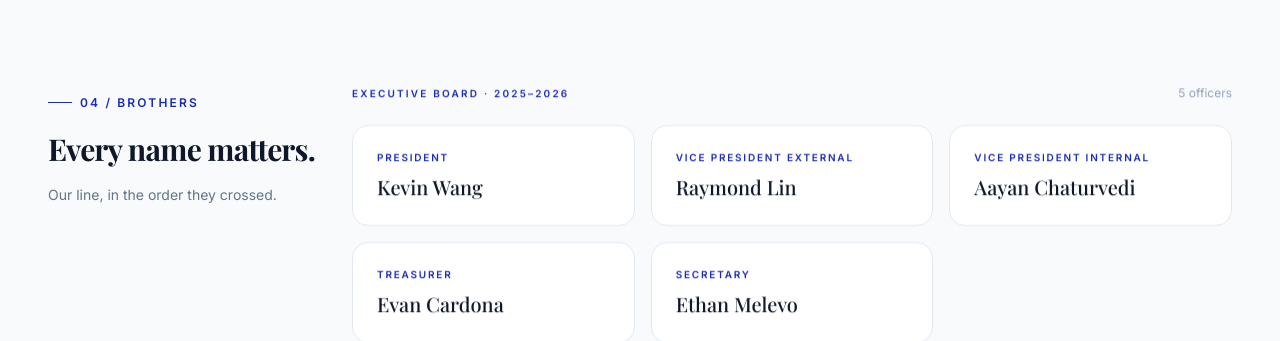
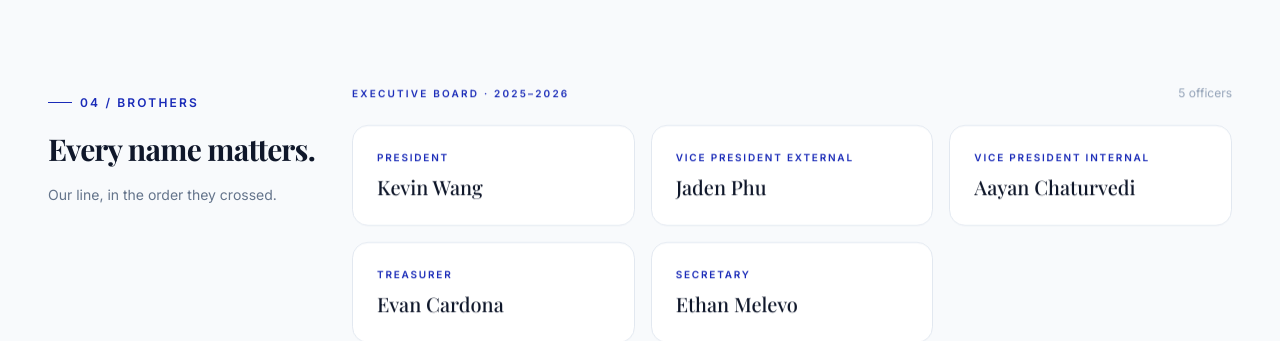
Before and after one commit to mcarr2k/VTLambdasWebsite, a React (Vite) app: page / in a window 1280 px wide. Shown: the part 4340-4681 px from the top of the page. Built offline with nearby package versions, Linux system fonts and the light colour scheme.

Commit message:
pushing code

```diff
--- a/src/data/chapter.ts
+++ b/src/data/chapter.ts
@@ -26,13 +26,43 @@ export const founding = {
   },
 } as const;
 
-export type EBoardMember = { name: string; position: string };
+export type EBoardMember = {
+  name: string;
+  position: string;
+  linkedin?: string;
+  instagram?: string;
+};
 export const eboard: EBoardMember[] = [
-  { name: 'Kevin Wang', position: 'President' },
-  { name: 'Raymond Lin', position: 'Vice President External' },
-  { name: 'Aayan Chaturvedi', position: 'Vice President Internal' },
-  { name: 'Evan Cardona', position: 'Treasurer' },
-  { name: 'Ethan Melevo', position: 'Secretary' },
+  {
+    name: 'Kevin Wang',
+    position: 'President',
+    // linkedin: 'https://linkedin.com/in/...',
+    // instagram: 'https://instagram.com/...',
+  },
+  {
+    name: 'Jaden Phu',
+    position: 'Vice President External',
+    // linkedin: '',
+    // instagram: '',
+  },
+  {
+    name: 'Aayan Chaturvedi',
+    position: 'Vice President Internal',
+    // linkedin: '',
+    // instagram: '',
+  },
+  {
+    name: 'Evan Cardona',
+    position: 'Treasurer',
+    // linkedin: '',
+    // instagram: '',
+  },
+  {
+    name: 'Ethan Melevo',
+    position: 'Secretary',
+    // linkedin: '',
+    // instagram: '',
+  },
 ];
 
 export type PledgeClass = { name: string; brothers: string[] };
--- a/src/sections/Brothers.tsx
+++ b/src/sections/Brothers.tsx
@@ -1,3 +1,4 @@
+import { Linkedin, Instagram } from 'lucide-react';
 import Reveal from '../components/Reveal';
 import { eboard, roster } from '../data/chapter';
 
@@ -34,12 +35,38 @@ export default function Brothers() {
                 {eboard.map((m) => (
                   <div
                     key={m.position}
-                    className="rounded-2xl bg-white border border-slate-200 p-6 hover:border-royal-300 hover:shadow-sm transition"
+                    className="group rounded-2xl bg-white border border-slate-200 p-6 hover:border-royal-300 hover:shadow-sm transition flex flex-col"
                   >
                     <div className="text-[10px] uppercase tracking-[0.18em] text-royal-700 font-semibold">
                       {m.position}
                     </div>
                     <div className="mt-2 font-display text-xl text-slate-900">{m.name}</div>
+                    {(m.linkedin || m.instagram) && (
+                      <div className="mt-4 pt-4 border-t border-slate-100 flex items-center gap-2">
+                        {m.linkedin && (
+                          <a
+                            href={m.linkedin}
+                            target="_blank"
+                            rel="noreferrer"
+                            aria-label={`${m.name} on LinkedIn`}
+                            className="grid place-items-center w-8 h-8 rounded-lg text-slate-500 hover:text-white hover:bg-royal-800 transition"
+                          >
+                            <Linkedin size={15} />
+                          </a>
+                        )}
+                        {m.instagram && (
+                          <a
+                            href={m.instagram}
+                            target="_blank"
+                            rel="noreferrer"
+                            aria-label={`${m.name} on Instagram`}
+                            className="grid place-items-center w-8 h-8 rounded-lg text-slate-500 hover:text-white hover:bg-royal-800 transition"
+                          >
+                            <Instagram size={15} />
+                          </a>
+                        )}
+                      </div>
+                    )}
                   </div>
                 ))}
               </div>
```
